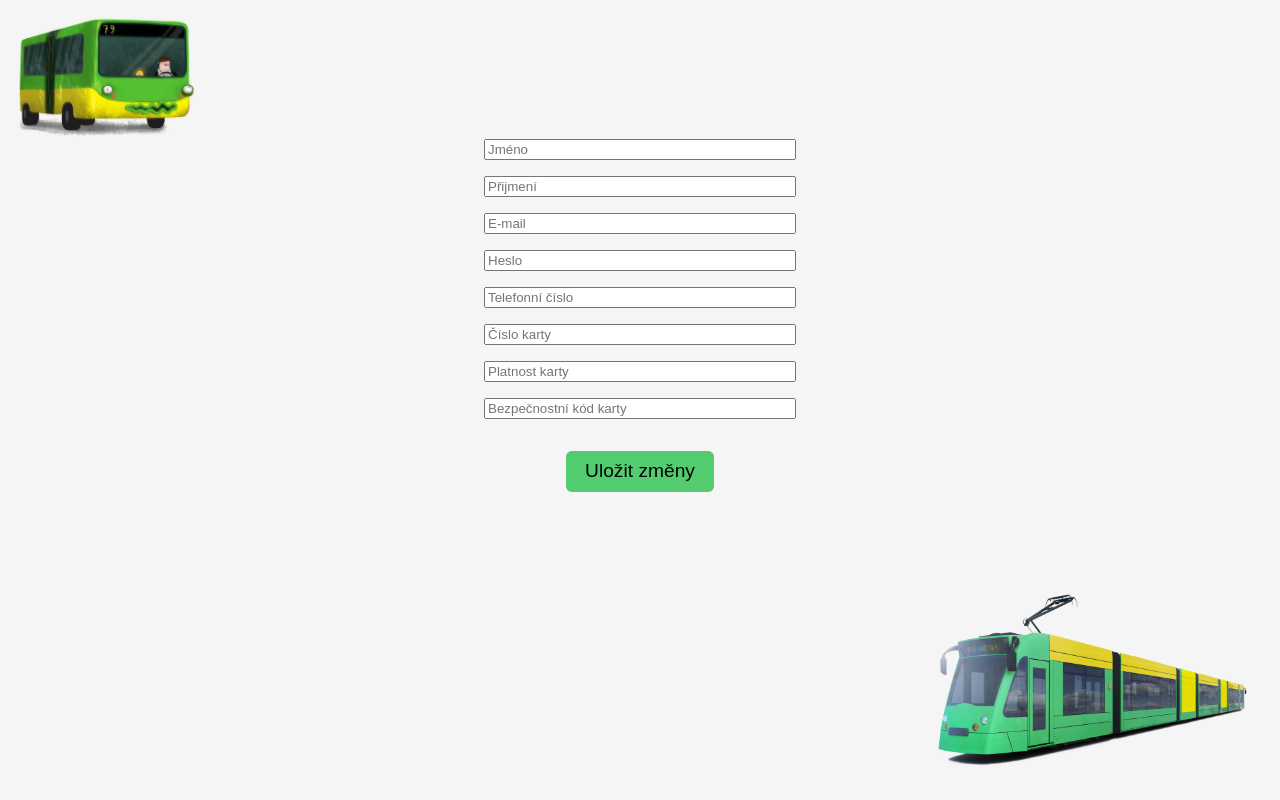
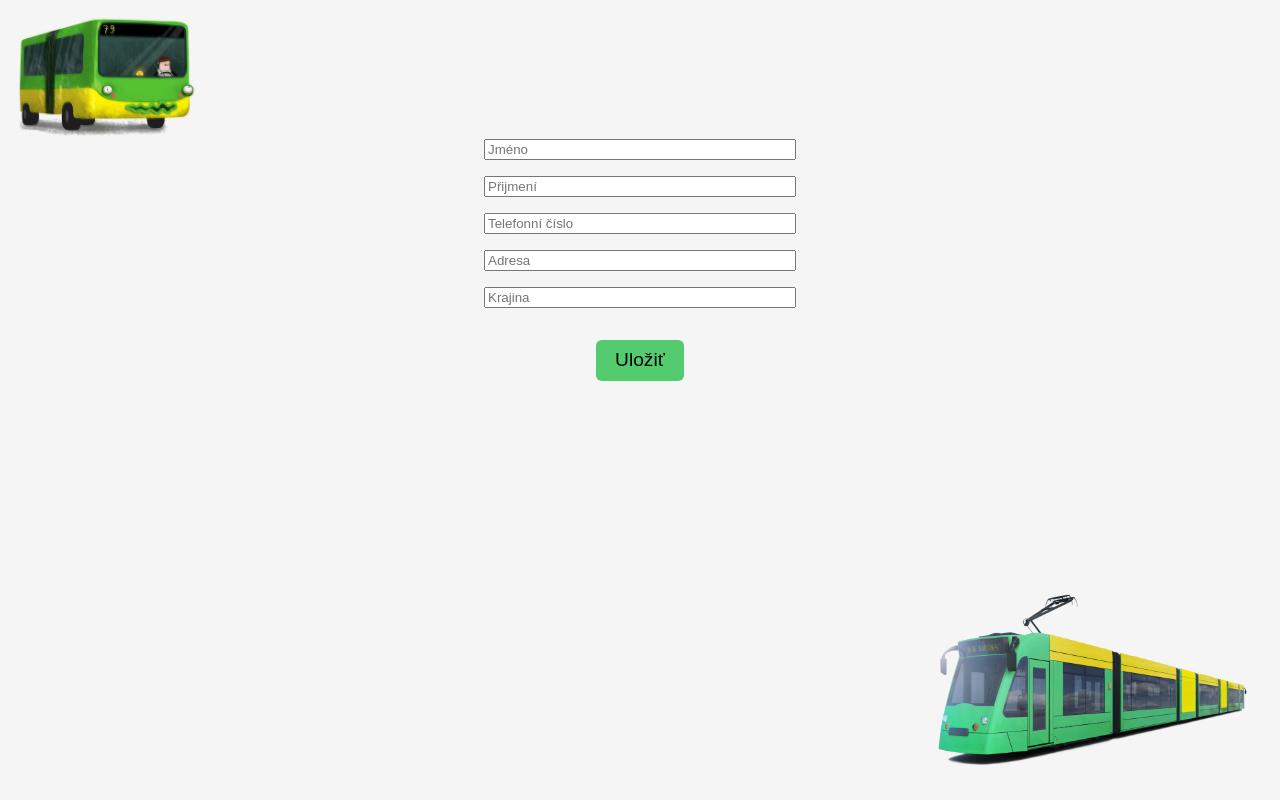
Before and after one commit to michalmikus/IIS-projekt, a React (Create React App) app in the folder frontend/: page /settings in a window 1280 px wide. Built offline with nearby package versions, Linux system fonts and the light colour scheme.

Commit message:
registration

```diff
--- a/frontend/src/components/register_form.js
+++ b/frontend/src/components/register_form.js
@@ -20,14 +20,15 @@ function RegisterForm() {
             body: JSON.stringify(object)
         };
 
-        const res = fetch(path, requestOptions)
-
-        .then(res => {
-            console.log("response: ", res);
-        })
-        .catch(err => {
-            console.log("error:", err);
-        });
+        try {
+            const res = await fetch(path, requestOptions);
+            const datas = await res.json();
+            ConnectionInfo.url += datas.userId;
+            console.log("loginForm:", ConnectionInfo.url);
+        }
+        catch (error) {
+            console.log("error:", error);
+        }
 
     }
 
--- a/frontend/src/components/user_settings_form.js
+++ b/frontend/src/components/user_settings_form.js
@@ -2,11 +2,34 @@ import React from 'react';
 import Button from './Button';
 
 import { useState } from "react";
+import ConnectionInfo from './SelectedConnectionInfo';
 
 
 function SettingsForm() {
 
-    const [state, setState] = useState({name: "", surname: "", email: "", password: "", phone_number: "", card_number: "", card_expiration: "", card_security_code: ""});
+    const [state, setState] = useState({name: "", surname: "", phone_number: "",address_field: "",country: ""});
+
+
+    const sendJSON = async (object) => {
+
+        console.log(JSON.stringify(object));
+
+        const requestOptions = {
+            method: 'PUT',
+            headers: { 'Content-Type': 'application/json' },
+            body: JSON.stringify(object)
+        };
+        console.log("path=",ConnectionInfo.url)
+        const path = ConnectionInfo.url
+        fetch(path,requestOptions)
+        .then(response =>
+            {
+                if (response.state == 200)
+                    alert("Úspešne uložené")
+                else
+                    alert("Chyba pri uložení")
+            })
+    }
 
     const handleChange =evt => {
 
@@ -20,44 +43,39 @@ function SettingsForm() {
     const handleClick = (e) => {
 
             e.preventDefault();
-        let object = {
-            Name: state.name+state.surname,
-            Email: state.email,
-            Password: state.password,
-            PhoneNumber: state.phone_number,
-            CardNumber: state.card_number,
-            CardExpiration: state.card_expiration,
-            CardSecurityCode: state.card_security_code
+            let address = {
+                Name: state.name,
+                Surname: state.surname,
+                Address: state.address,
+                Country: state.country
             }
 
-      console.log(JSON.stringify(object));
-      setState({name: "", surname: "", email: "", password: "", password_confirmation: "", phone_number: "", card_number: "", card_expiration: "", card_security_code: ""});
+            let PassengerModel = {
+                address,
+                PhoneNumber: state.phone_number,
+            }
+
+          console.log(JSON.stringify(PassengerModel));
+          sendJSON(PassengerModel);
+          setState({name: "", surname: "", phone_number: "",address_field: "",country: ""});
         }
 
     return (
-
             <form id="register_form">
 
                 <input type = "text" id="user_name" name="name" placeholder="Jméno" value={state.name} onChange={ handleChange } ></input>
 
                 <input type = "text" id="user_surname" name="surname" placeholder="Přijmení" value={state.surname} onChange={ handleChange }></input>
 
-            <input type = "email" id="user_email" name="email" placeholder="E-mail" value={state.email} onChange={ handleChange }></input>
-
-            <input type = "password" id="user_password" name="password" placeholder="Heslo" value={state.password} onChange={ handleChange }></input>
-
                 <input type = "number" id="user_phone_number" name="phone_number" placeholder="Telefonní číslo" value={state.phone_number} onChange={ handleChange }></input>
 
-            <input type = "number" id="user_card_number" name="card_number" placeholder="Číslo karty" value={state.card_number} onChange={ handleChange }></input>
+                <input type = "address" id="address_field" name="address" placeholder="Adresa" value={state.address} onChange={ handleChange }></input>
 
-            <input type = "text" id="user_card_expiration" name="card_expiration" placeholder="Platnost karty"value={state.card_expiration} onChange={ handleChange }></input>
+                <input type = "country" id="country_field" name="country" placeholder="Krajina" value={state.country} onChange={ handleChange }></input>
 
-            <input type = "text" id="user_card_security_code" name="card_security_code" placeholder="Bezpečnostní kód karty"value={state.card_security_code} onChange={ handleChange }></input>
+                <Button label='Uložiť' link='/login' onClick={handleClick}/>
 
-            <Button label='Uložit změny' link='/' onClick={handleClick}/>
-
-        </form>
-);
+            </form>);
 
 }
 
```
Lines whose indentation alone changed are shown as unchanged.
